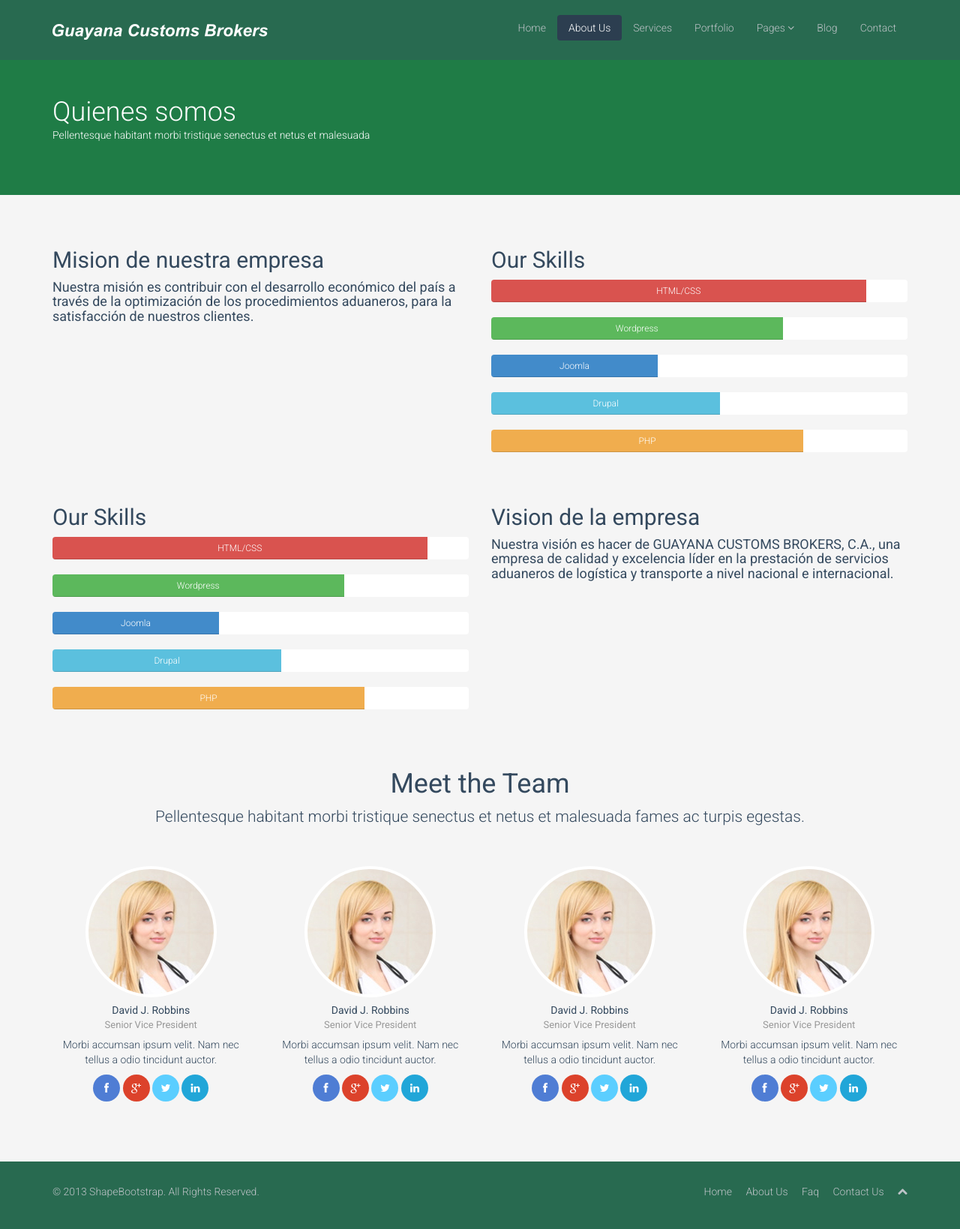
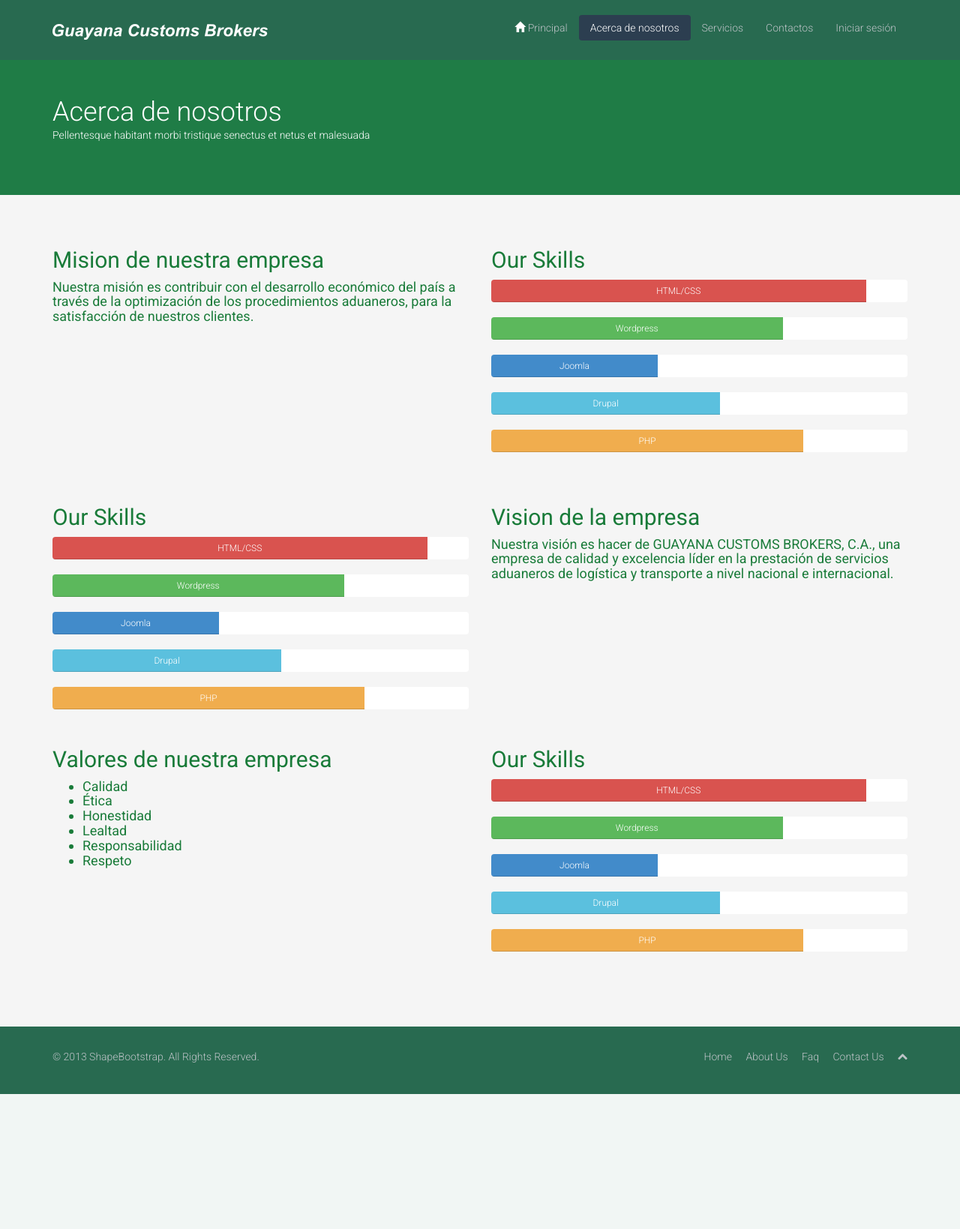
Before and after one commit to jhonnyCarpenito/guayana_customs_brokers_web, a PHP site: page /about-us.html in a window 1280 px wide. Shown: the whole page at 75% size. After the commit the page ends 1459 px from the top, so only its background shows below. Run offline with PHP 8.4, Linux system fonts and the light colour scheme.

Commit message:
cambios 20/07/2016

```diff
--- a/about-us.html
+++ b/about-us.html
@@ -35,6 +35,12 @@
             </div>
             <div class="collapse navbar-collapse">
                 <ul class="nav navbar-nav navbar-right">
+                    <li><a href="index.html"><span style="color:#ffffff;" class="glyphicon blanco glyphicon-home"></span> Principal</a></li>
+                    <li class="active" ><a href="about-us.html">Acerca de nosotros</a></li>
+                    <li><a href="services.html">Servicios</a></li>
+                    <li><a href="contact-us.html">Contactos</a></li>
+                    <li><a href="contact-us.html">Iniciar sesión</a></li>
+                    <!--
                     <li><a href="index.html">Home</a></li>
                     <li class="active"><a href="about-us.html">About Us</a></li>
                     <li><a href="services.html">Services</a></li>
@@ -55,6 +61,7 @@
                     </li>
                     <li><a href="blog.html">Blog</a></li>
                     <li><a href="contact-us.html">Contact</a></li>
+                    -->
                 </ul>
             </div>
         </div>
@@ -64,7 +71,7 @@
         <div class="container">
             <div class="row">
                 <div class="col-sm-6">
-                    <h1>Quienes somos</h1>
+                    <h1>Acerca de nosotros</h1>
                     <p>Pellentesque habitant morbi tristique senectus et netus et malesuada</p>
                 </div>
                 <!--
@@ -167,7 +174,59 @@
             </div><!--/.row-->
             <!--*******************************************************************************************************************************-->
 
+            <!--Valores de la empresa-->
+            <!--*******************************************************************************************************************************-->
 
+            <div class="row">
+                <div class="col-sm-6">
+                    <h2>Valores de nuestra empresa</h2>
+                    <h4>
+                        <p>
+                            <ul>
+                                <li>Calidad</li>
+                                <li>Ética</li>
+                                <li>Honestidad</li>
+                                <li>Lealtad</li>
+                                <li>Responsabilidad</li>
+                                <li>Respeto</li>
+                            </ul>
+                        </p>
+                    </h4>
+                </div><!--/.col-sm-6-->
+                <div class="col-sm-6">
+                    <h2>Our Skills</h2>
+                    <div>
+                        <div class="progress">
+                            <div class="progress-bar progress-bar-danger" role="progressbar" aria-valuenow="90" aria-valuemin="0" aria-valuemax="100" style="width: 90%;">
+                                <span>HTML/CSS</span>
+                            </div>
+                        </div>
+                        <div class="progress">
+                            <div class="progress-bar progress-bar-success" role="progressbar" aria-valuenow="70" aria-valuemin="0" aria-valuemax="100" style="width: 70%;">
+                                <span>Wordpress</span>
+                            </div>
+                        </div>
+                        <div class="progress">
+                            <div class="progress-bar" role="progressbar" aria-valuenow="40" aria-valuemin="0" aria-valuemax="100" style="width: 40%;">
+                                <span>Joomla</span>
+                            </div>
+                        </div>
+                        <div class="progress">
+                            <div class="progress-bar progress-bar-info" role="progressbar" aria-valuenow="55" aria-valuemin="0" aria-valuemax="100" style="width: 55%;">
+                                <span>Drupal</span>
+                            </div>
+                        </div>
+                        <div class="progress">
+                            <div class="progress-bar progress-bar-warning" role="progressbar" aria-valuenow="75" aria-valuemin="0" aria-valuemax="100" style="width: 75%;">
+                                <span>PHP</span>
+                            </div>
+                        </div>
+                    </div>
+                </div><!--/.col-sm-6-->
+            </div><!--/.row-->
+            <!--*******************************************************************************************************************************-->
+
+        <!--
         <div class="gap"></div>
         <h1 class="center">Meet the Team</h1>
         <p class="lead center">Pellentesque habitant morbi tristique senectus et netus et malesuada fames ac turpis egestas.</p>
@@ -207,7 +266,9 @@
                     <a class="btn btn-social btn-facebook" href="#"><i class="icon-facebook"></i></a> <a class="btn btn-social btn-google-plus" href="#"><i class="icon-google-plus"></i></a> <a class="btn btn-social btn-twitter" href="#"><i class="icon-twitter"></i></a> <a class="btn btn-social btn-linkedin" href="#"><i class="icon-linkedin"></i></a>
                 </div>
             </div>
-        </div><!--/#meet-the-team-->
+        </div>
+
+        -->
     </section><!--/#about-us-->
 
 
--- a/css/main.css
+++ b/css/main.css
@@ -26,9 +26,19 @@
   -moz-box-sizing: border-box;
   box-sizing: border-box;
 }
+
+
+
+
+/*Cambio del color de los iconos de boostrap*/
+.glyphicon {
+    color: #135906;
+}
+
 body {
   padding-top: 80px;
-  color: #34495e;/*Color de fondo*/
+  color: #197b39;/*Color de letra del body*/
+  /*color: #34495e; Color antiguo de letra*/
   background: #f5f5f5;
   font-family: 'Roboto', sans-serif;
   font-weight: 300;
```
Also changed, not shown: contact-us.html (+56 -10 lines), index.html (+5 -5 lines), services.html (+14 -5 lines).
